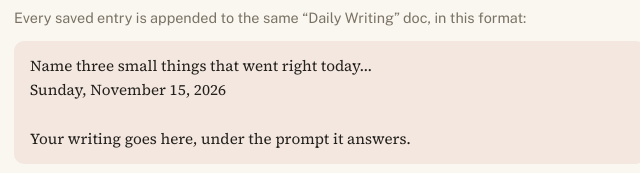
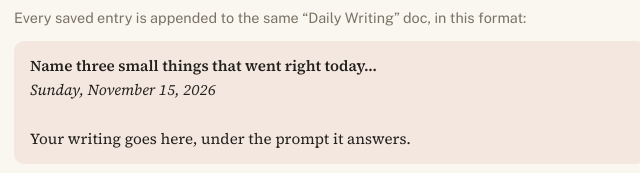
Before and after one commit to rickaquilia/daily-writing, a plain HTML site: page index.html in a window 1280 px wide. Shown: the part 1224-1397 px from the top of the page, 310-950 px from the left. Drawn offline with nearby package versions, Linux system fonts and the light colour scheme.

Commit message:
Style How it works example and link favicon
Updated favicon link to use an SVG file and modified entry format for better emphasis.

```diff
--- a/index.html
+++ b/index.html
@@ -10,7 +10,7 @@
     />
     <!-- Empty inline icon: stops the browser fetching /favicon.ico, which
          lives outside the artifact's routes and 404s. -->
-    <link rel="icon" href="data:," />
+    <link rel="icon" type="image/svg+xml" href="favicon.svg" />
     <title>Daily Writing — one prompt a day</title>
 
     <link rel="preconnect" href="https://fonts.googleapis.com" />
@@ -446,8 +446,8 @@ hr{border:0;border-top:1px solid var(--border);margin:28px 0}
           little as you like — there’s no target and no streak to keep.
         </p>
         <p>Every saved entry is appended to the same “Daily Writing” doc, in this format:</p>
-        <p class="entry-format">Name three small things that went right today…
-Sunday, November 15, 2026
+        <p class="entry-format"><strong>Name three small things that went right today…</strong>
+<em>Sunday, November 15, 2026</em>
 
 Your writing goes here, under the prompt it answers.</p>
         <p>
```
